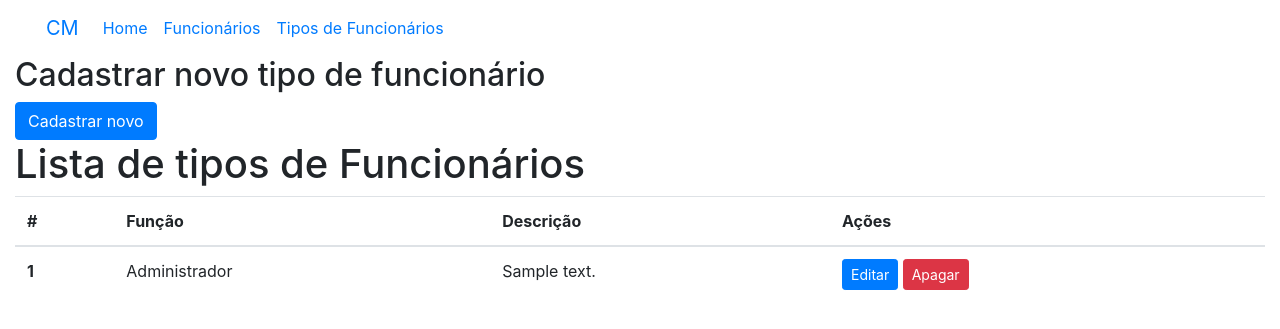
After one commit to kizumba/cubomestre-organizadortarefas, a Django app: page /app/lista_tipo_funcionarios in a window 1280 px wide. The commit adds this page. Shown: the top 329 px of the page. Run offline with Django 4.2, Linux system fonts and the light colour scheme; tables that the repository leaves empty hold one stand-in row (values such as "Sample post"); some libraries are stand-ins or nearby versions.

Commit message:
Criado CRUD para a entidae tipo de funcionario

```diff
--- a/app/models.py
+++ b/app/models.py
@@ -100,7 +100,7 @@ class TipoFuncionario(models.Model):
         ("Gerente", "Gerente"),
         ("Colaborador", "Colaborador"),
     )
-    funcao = models.CharField(max_length=13, choices=FUNCAO_CHOICES, null=False, blank=False)
+    funcao = models.CharField(max_length=13, choices=FUNCAO_CHOICES, null=False, blank=False, unique=True)
     descricao = models.TextField(null=True, blank=True)
 
     def __str__(self):
--- a/app/templates/base.html
+++ b/app/templates/base.html
@@ -8,10 +8,34 @@
     {% bootstrap_css %}
     {% bootstrap_javascript jquery='full' %}
 </head>
+
 <body>
     <div class="container-fluid">
-    {% block content %}
-    {% endblock %}
+        <nav class="navbar navbar-expand-lg bg-body-tertiary">
+            <div class="container-fluid">
+                <a class="navbar-brand" href="#">CM</a>
+                <button class="navbar-toggler" type="button" data-bs-toggle="collapse" data-bs-target="#navbarNav"
+                    aria-controls="navbarNav" aria-expanded="false" aria-label="Toggle navigation">
+                    <span class="navbar-toggler-icon"></span>
+                </button>
+                <div class="collapse navbar-collapse" id="navbarNav">
+                    <ul class="navbar-nav">
+                        <li class="nav-item">
+                            <a class="nav-link active" aria-current="page" href="#">Home</a>
+                        </li>
+                        <li class="nav-item">
+                            <a class="nav-link" href="#">Funcionários</a>
+                        </li>
+                        <li class="nav-item">
+                           <a class="nav-link" href="{% url 'lista_tipo_funcionarios' %}">Tipos de Funcionários</a>
+                        </li>
+                    </ul>
+                </div>
+            </div>
+        </nav>
+        {% block content %}
+        {% endblock %}
     </div>
 </body>
+
 </html>
--- /dev/null
+++ b/app/templates/tipo_funcionarios/lista_tipo_funcionarios.html
@@ -0,0 +1,36 @@
+{% extends 'base.html' %}
+
+{% block page_title %}
+    Tipos de Funcionários
+{% endblock %}
+
+{% block content %}
+
+<h2>Cadastrar novo tipo de funcionário</h2>
+<a href="{% url 'criar_tipo_funcionario' %}" class="btn btn-primary">Cadastrar novo</a>
+<h1>Lista de tipos de Funcionários</h1>
+<table class="table">
+  <thead>
+    <tr>
+      <th scope="col">#</th>
+      <th scope="col">Função</th>
+      <th scope="col">Descrição</th>
+      <th>Ações</th>
+    </tr>
+  </thead>
+  <tbody>
+    {% for tipo_funcionario in object_list %}
+    <tr>
+      <th scope="row">{{tipo_funcionario.pk}}</th>
+      <td>{{tipo_funcionario.funcao}}</td>
+      <td>{{tipo_funcionario.descricao}}</td>
+      <td>
+        <a href="{% url 'atualizar_tipo_funcionario' pk=tipo_funcionario.pk %}" class="btn btn-primary btn-sm">Editar</a>
+        <a href="{% url 'apagar_tipo_funcionario' pk=tipo_funcionario.pk %}" class="btn btn-danger btn-sm">Apagar</a>
+      </td>
+    </tr>
+    {% endfor %}
+  </tbody>
+</table>
+
+{% endblock %}
--- a/app/urls.py
+++ b/app/urls.py
@@ -1,6 +1,14 @@
 from django.urls import path
-from .views import teste_page
+from app.views.tipo_funcionario_views import (
+    TipoFuncionarioListView,
+    TipoFuncionarioCreateView,
+    TipoFuncionarioUpdateView,
+    TipoFuncionarioDeleteView,
+)
 
 urlpatterns = [
-    path("funcionarios/", teste_page,name="lista_funcionarios"),
+    path("lista_tipo_funcionarios", TipoFuncionarioListView.as_view(), name="lista_tipo_funcionarios"),
+    path("form_tipo_funcionario", TipoFuncionarioCreateView.as_view(), name="criar_tipo_funcionario"),
+    path("form_tipo_funcionario/<int:pk>", TipoFuncionarioUpdateView.as_view(), name="atualizar_tipo_funcionario"),
+    path("apagar_tipo_funcionario/<int:pk>", TipoFuncionarioDeleteView.as_view(), name="apagar_tipo_funcionario"),
 ]
--- a/app/views.py
+++ /dev/null
@@ -1,5 +0,0 @@
-from django.shortcuts import render
-
-# Create your views here.
-def teste_page(request):
-    return render(request, "funcionarios/lista_funcionarios.html")
--- /dev/null
+++ b/app/views/tipo_funcionario_views.py
@@ -0,0 +1,26 @@
+from django.shortcuts import render
+from django.views.generic import ListView, CreateView, UpdateView, DeleteView
+from django.urls import reverse_lazy
+
+from app.models import TipoFuncionario
+
+class TipoFuncionarioListView(ListView):
+    model = TipoFuncionario
+    template_name = "tipo_funcionarios/lista_tipo_funcionarios.html"
+
+class TipoFuncionarioCreateView(CreateView):
+    model = TipoFuncionario
+    fields = "__all__"
+    template_name = "tipo_funcionarios/form_tipo_funcionario.html"
+    success_url = "lista_tipo_funcionarios"
+
+class TipoFuncionarioUpdateView(UpdateView):
+    model = TipoFuncionario
+    fields = "__all__"
+    template_name = "tipo_funcionarios/form_tipo_funcionario.html"
+    success_url = reverse_lazy("lista_tipo_funcionarios")
+
+class TipoFuncionarioDeleteView(DeleteView):
+    model = TipoFuncionario
+    template_name = "tipo_funcionarios/tipo_funcionario_confirm_delete.html"
+    success_url = reverse_lazy("lista_tipo_funcionarios")
```
Also changed, not shown: app/templates/funcionarios/lista_funcionarios.html (+18 -1 lines), app/templates/tipo_funcionarios/form_tipo_funcionario.html (added, +18 -0 lines), app/templates/tipo_funcionarios/tipo_funcionario_confirm_delete.html (added, +18 -0 lines).
